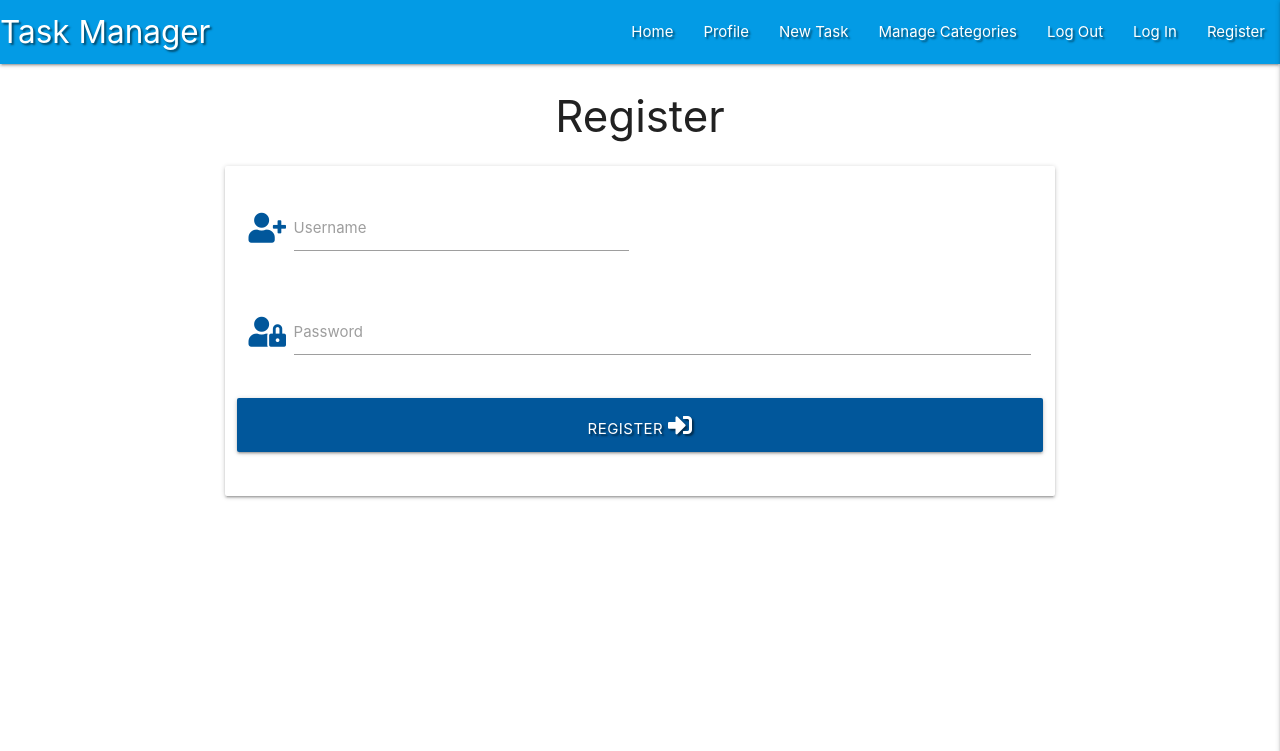
After one commit to QuelleQim/flask_miniproject, a Flask app: page /register in a window 1280 px wide. The commit adds this page. Shown: the top 751 px of the page. Run offline with Flask 2, Linux system fonts and the light colour scheme; some libraries are stand-ins or nearby versions.

Commit message:
Add Register template

```diff
--- a/app.py
+++ b/app.py
@@ -4,6 +4,7 @@ from flask import (
     redirect, request, session, url_for)
 from flask_pymongo import PyMongo
 from bson.objectid import ObjectId
+from werkzeug.security import generate_password_hash, check_password_hash
 if os.path.exists("env.py"):
     import env
 
@@ -24,6 +25,11 @@ def get_tasks():
     return render_template("tasks.html", tasks=tasks)
 
 
+@app.route("/register", methods=["GET", "POST"])
+def register():
+    return render_template("register.html")
+
+
 if __name__ == "__main__":
     app.run(host=os.environ.get("IP"),
             port=int(os.environ.get("PORT")),
--- a/templates/base.html
+++ b/templates/base.html
@@ -3,24 +3,13 @@
   <head>
     <meta charset="UTF-8" />
     <meta name="viewport" content="width=device-width, initial-scale=1.0" />
-    <link
-      rel="stylesheet"
-      href="https://cdnjs.cloudflare.com/ajax/libs/font-awesome/5.15.1/css/all.min.css"
-      integrity="sha512-+4zCK9k+qNFUR5X+cKL9EIR+ZOhtIloNl9GIKS57V1MyNsYpYcUrUeQc9vNfzsWfV28IaLL3i96P9sdNyeRssA=="
-      crossorigin="anonymous"
-      type="text/css"
-    />
-    <link
-      rel="stylesheet"
-      href="https://cdnjs.cloudflare.com/ajax/libs/materialize/1.0.0/css/materialize.min.css"
-      type="text/css"
-    />
-    <link
-      rel="stylesheet"
-      href="{{ url_for('static', filename='css/style.css') }}"
-      type="text/css"
-    />
-    {% block styles %} {% endblock %}
+    <link rel="stylesheet" href="https://cdnjs.cloudflare.com/ajax/libs/font-awesome/5.15.1/css/all.min.css"
+        integrity="sha512-+4zCK9k+qNFUR5X+cKL9EIR+ZOhtIloNl9GIKS57V1MyNsYpYcUrUeQc9vNfzsWfV28IaLL3i96P9sdNyeRssA==" crossorigin="anonymous" type="text/css"/>
+    <link rel="stylesheet" href="https://cdnjs.cloudflare.com/ajax/libs/materialize/1.0.0/css/materialize.min.css" type="text/css"/>
+    <link rel="stylesheet" href="{{ url_for('static', filename='css/style.css') }}" type="text/css"/>
+
+    {% block styles %}
+    {% endblock %}
 
     <title>Task Manager</title>
   </head>
@@ -38,7 +27,7 @@
             <li><a href="#">Manage Categories</a></li>
             <li><a href="#">Log Out</a></li>
             <li><a href="#">Log In</a></li>
-            <li><a href="#">Register</a></li>
+            <li><a href="{{ url_for('register') }}">Register</a></li>
           </ul>
         </div>
       </nav>
@@ -52,7 +41,7 @@
         <li><a href="#">Manage Categories</a></li>
         <li><a href="#">Log Out</a></li>
         <li><a href="#">Log In</a></li>
-        <li><a href="#">Register</a></li>
+        <li><a href="{{ url_for('register') }}">Register</a></li>
       </ul>
     </header>
 
--- /dev/null
+++ b/templates/register.html
@@ -0,0 +1,35 @@
+{% extends "base.html" %}
+{% block content %}
+
+    <h3 class="center-align">Register</h3>
+
+    <div class="row">
+        <form class="col s12 m8 offset-m2" method="POST" action="{{url_for('register') }}">
+            <div class="card-panel">
+                <!-- username -->
+                <div class="row">
+                    <div class="input-field col s6">
+                        <i class="fas fa-user-plus prefix light-blue-text text-darken-4"></i>
+                        <input id="username" name="username" type="text" class="validate">
+                        <label for="username">Username</label>
+                    </div>
+                </div>
+                <!-- password -->
+                <div class="row">
+                    <div class="input-field col s12">
+                        <i class="fas fa-user-lock prefix light-blue-text text-darken-4"></i>
+                        <input id="password" name="password" type="password" class="validate">
+                        <label for="password">Password</label>
+                    </div>
+                </div>
+                <!-- register -->
+                <div class="row">
+                    <button type="submit" class="col s12 btn-large light-blue darken-4 text-shadow">
+                        Register <i class="fas fa-sign-in-alt"></i>
+                    </button>
+                </div>
+            </div>
+        </form>
+    </div>
+
+{% endblock %}
```
